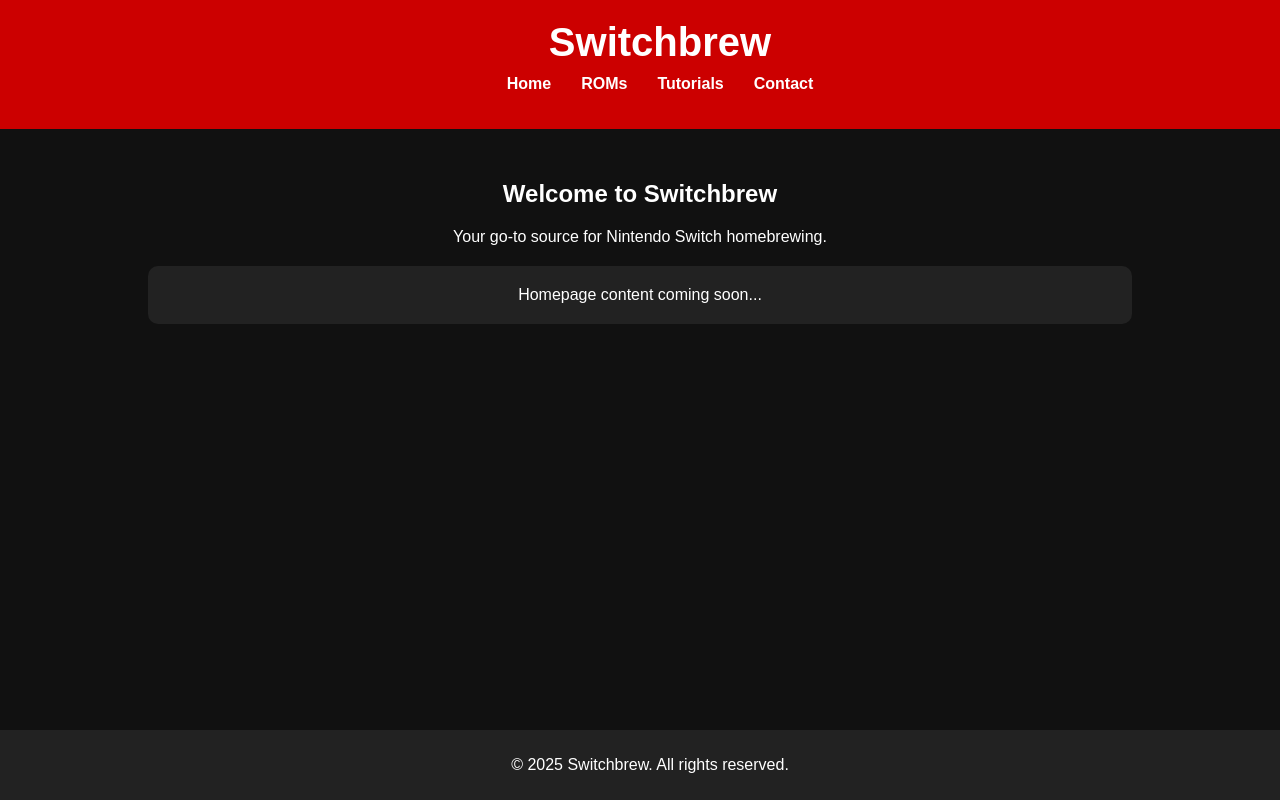
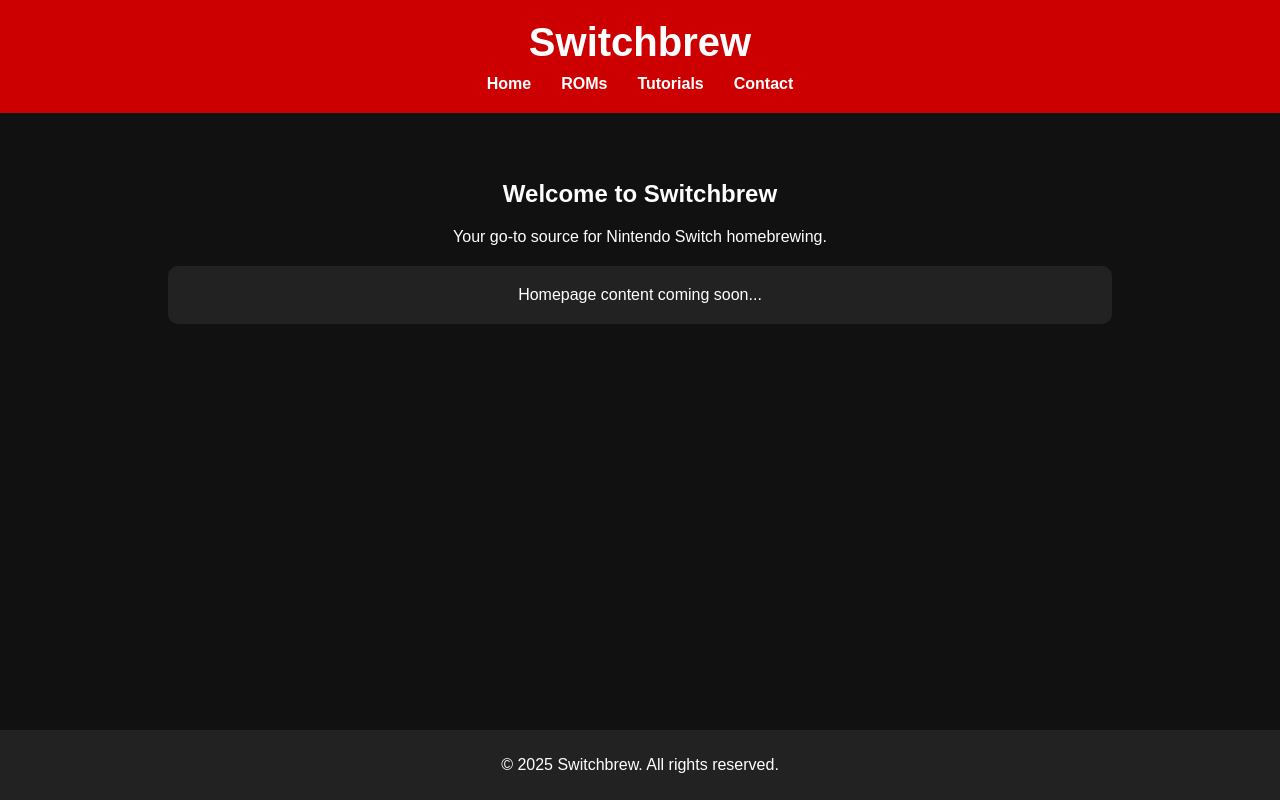
Before and after one commit to Switchbrewers/switchbrew, a plain HTML site: page index.html in a window 1280 px wide. Shown: the top 800 px of the page. Drawn offline with Linux system fonts and the light colour scheme; a script that the page names is missing.

Commit message:
Update style.css

```diff
--- a/assets/css/style.css
+++ b/assets/css/style.css
@@ -1,3 +1,8 @@
+/* Apply box-sizing to everything for consistency */
+* {
+  box-sizing: border-box;
+}
+
 body {
   font-family: Arial, sans-serif;
   margin: 0;
@@ -18,35 +23,40 @@ header {
   display: flex;
   flex-direction: column;
   align-items: center;
-  justify-content: center;
 }
 
 header h1 {
   margin: 0;
   font-size: 2.5em;
   text-align: center;
+  width: 100%;
 }
 
-nav ul {
+header nav {
+  width: 100%;
+  text-align: center;
+}
+
+header nav ul {
   list-style: none;
   padding: 0;
-  margin-top: 10px;
-  display: flex;
+  margin: 10px 0 0 0;
+  display: inline-flex;
   justify-content: center;
 }
 
-nav ul li {
+header nav ul li {
   margin: 0 15px;
 }
 
-nav ul li a {
+header nav ul li a {
   color: #fff;
   text-decoration: none;
   font-weight: bold;
 }
 
 .section {
-  padding: 160px 50px 100px;
+  padding: 160px 50px 100px; /* Top padding accounts for fixed header */
   text-align: center;
   min-height: 100vh;
 }
```
